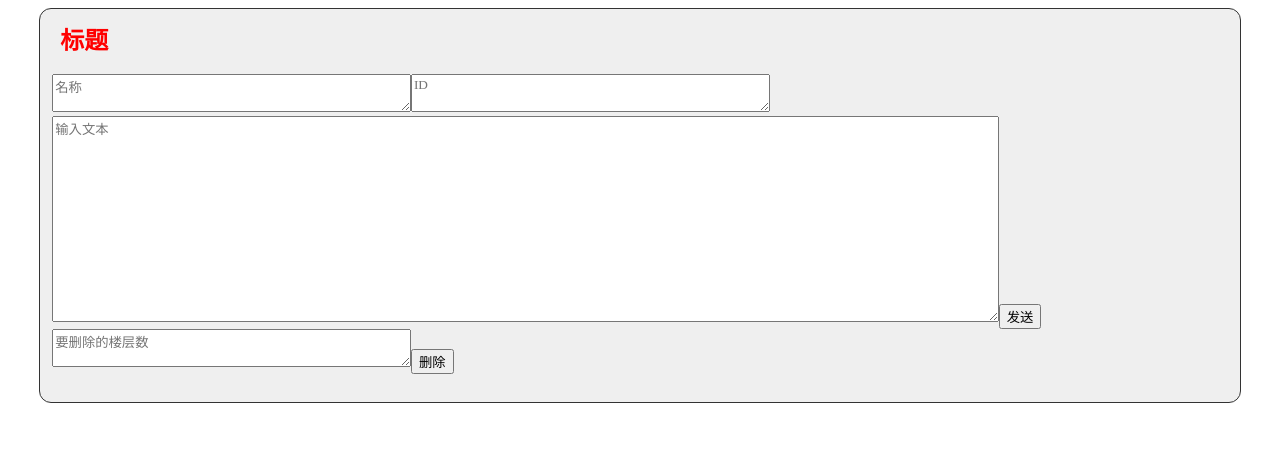
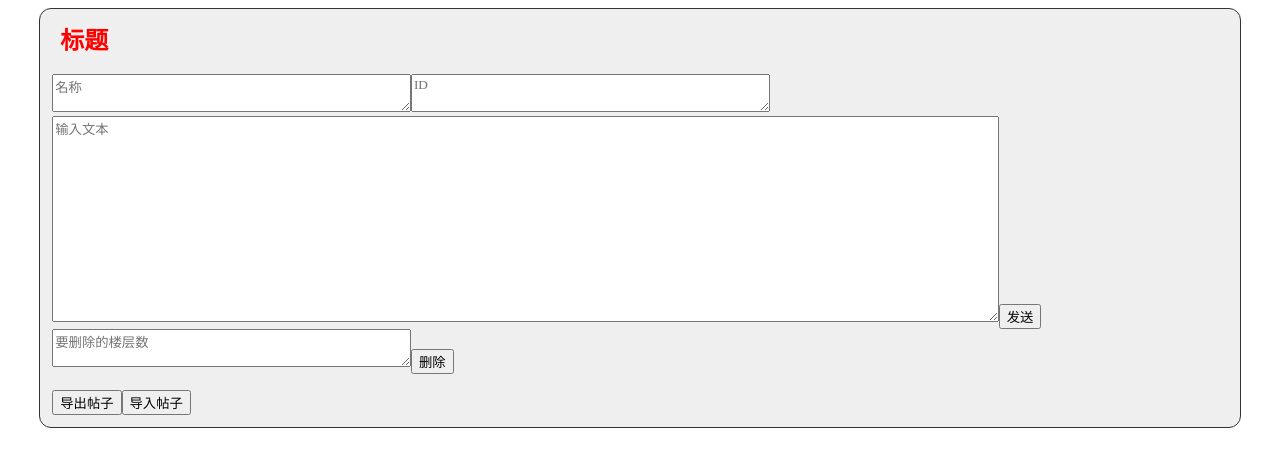
Before and after one commit to luoxueyasha/vue-5ch, a Vue app: page / in a window 1280 px wide. Shown: the top 466 px of the page. Built offline with nearby package versions, Linux system fonts and the light colour scheme.

Commit message:
Update HelloWorld.vue

```diff
--- a/src/components/HelloWorld.vue
+++ b/src/components/HelloWorld.vue
@@ -8,7 +8,7 @@
     <br />
     <!--帖子 start-->
     <dl class="thread" id="thread" style="margin-top: 0px">
-      <span v-for="(item,index) in list" v-bind:key="index">
+      <span v-for="(item, index) in list" v-bind:key="index">
         <!--层 start-->
         <dt>
           <!--发言人 start-->
@@ -38,6 +38,8 @@
       ></textarea>
       <button @click="delcomponent">删除</button>
     </dl>
+    <button @click="savethread">导出帖子</button>
+    <button @click="loadthread">导入帖子</button>
     <!--帖子 end-->
   </div>
 </template>
@@ -46,7 +48,7 @@ export default {
   name: "THREADCONTENTS",
   data() {
     return {
-      list: []
+      list: [],
     };
   },
   methods: {
@@ -70,6 +72,31 @@ export default {
     delcomponent: function() {
       this.list.splice(this.deliden - 1, 1);
       this.deliden = "";
+    },
+    savethread: function() {
+      localStorage.setItem("key", JSON.stringify(this.list));
+    },
+    loadthread: function() {
+      var data1 = JSON.parse(localStorage.getItem("key"));
+      var temp = 0;
+      this.list = [];
+      /*
+      map[count] =list.length
+      map[i]=list[i]
+
+      for(const i of data1){
+        this.list[i]=data1[i];
+      }
+      */
+      while (data1[temp].content != "") {
+        this.list.push({
+          name: data1[temp].name,
+          time: data1[temp].time,
+          ID: data1[temp].ID,
+          content: data1[temp].content,
+        });
+        temp++;
+      }
     },
   },
 };
```
